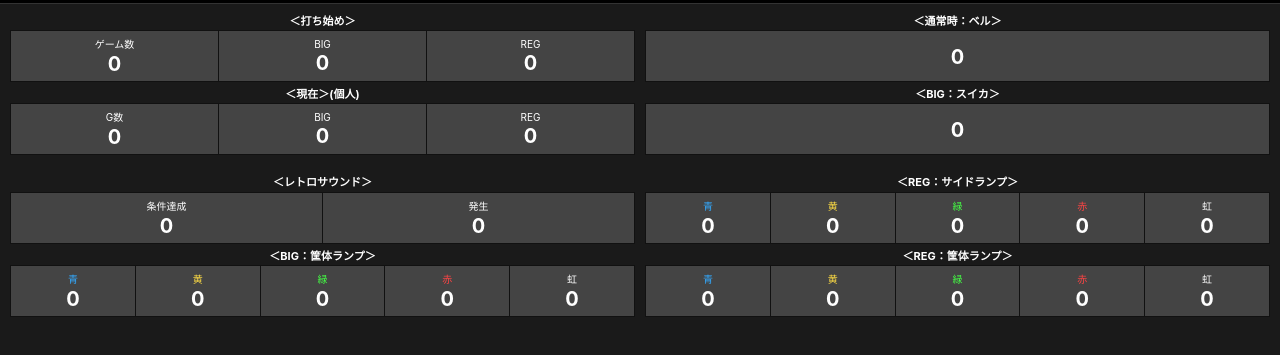
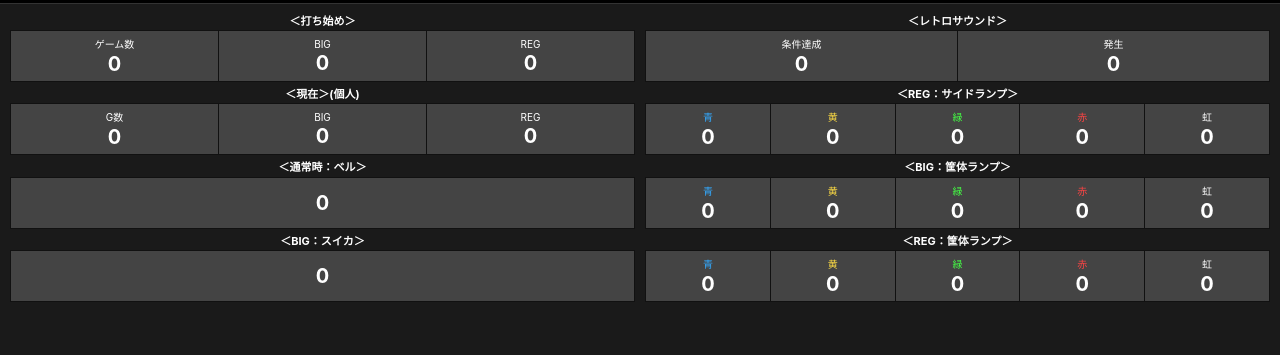
Before and after one commit to l-misir/-, a plain HTML site: page index.html in a window 1280 px wide. Shown: the part 45-400 px from the top of the page. Drawn offline with Linux system fonts and the light colour scheme.

Commit message:
Update index.html

```diff
--- a/index.html
+++ b/index.html
@@ -209,23 +209,37 @@
               <div class="cell"><div class="label">BIG</div><div class="value">${s.b}</div></div>
               <div class="cell"><div class="label">REG</div><div class="value">${s.r}</div></div>
             </div>
+
             <p class="section-title">＜現在＞(${data.viewMode==='total'?'全て':'個人'})</p>
-                <div class="grid grid-3">${mkC('g','G数',vG,50)}${mkC('b','BIG',vB)}${mkC('r','REG',vR)}</div>
+            <div class="grid grid-3">
+              ${mkC('g','G数',vG,50)}${mkC('b','BIG',vB)}${mkC('r','REG',vR)}
             </div>
-            <div>
-                <p class="section-title">＜通常時：ベル＞</p><div class="grid">${mkC('bell','',c.bell)}</div>
-                <p class="section-title">＜BIG：スイカ＞</p><div class="grid">${mkC('suika','',c.suika)}</div>
+
+            <p class="section-title">＜通常時：ベル＞</p>
+            <div class="grid">${mkC('bell','',c.bell)}</div>
+
+            <p class="section-title">＜BIG：スイカ＞</p>
+            <div class="grid">${mkC('suika','',c.suika)}</div>
           </div>
+
           <div>
             <p class="section-title">＜レトロサウンド＞</p>
-                <div class="grid grid-2">${mkC('retro_d','条件達成',c.retro_d)}${mkC('retro','発生',c.retro)}</div>
-                <p class="section-title">＜BIG：筐体ランプ＞</p><div class="grid grid-5">${mkL('big')}</div>
+            <div class="grid grid-2">
+              ${mkC('retro_d','条件達成',c.retro_d)}
+              ${mkC('retro','発生',c.retro)}
             </div>
-            <div>
-                <p class="section-title">＜REG：サイドランプ＞</p><div class="grid grid-5">${mkL('regS')}</div>
-                <p class="section-title">＜REG：筐体ランプ＞</p><div class="grid grid-5">${mkL('regT')}</div>
+
+            <p class="section-title">＜REG：サイドランプ＞</p>
+            <div class="grid grid-5">${mkL('regS')}</div>
+
+            <p class="section-title">＜BIG：筐体ランプ＞</p>
+            <div class="grid grid-5">${mkL('big')}</div>
+
+            <p class="section-title">＜REG：筐体ランプ＞</p>
+            <div class="grid grid-5">${mkL('regT')}</div>
           </div>
         `;
+
         document.getElementById('main-ui').innerHTML = html;
         if(data.mode === 'tap') attachEvents();
     }
```
Lines whose indentation alone changed are shown as unchanged.
